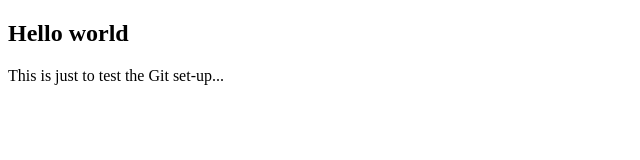
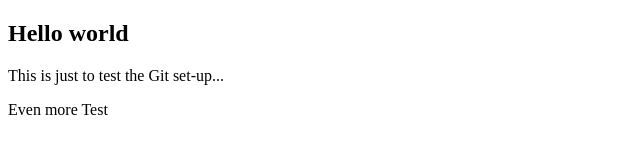
Before and after one commit to Spiritman90/marzuq, a plain HTML site: page index.html in a window 1280 px wide. Shown: the whole page, without its empty margins (0-640 px from the left). Drawn offline with Linux system fonts and the light colour scheme.

Commit message:
Even more test

```diff
--- a/index.html
+++ b/index.html
@@ -9,5 +9,6 @@
 <body>
     <h2>Hello world</h2>
     <p>This is just to test the Git set-up...</p>
+    <p>Even more Test</p>
 </body>
 </html>
```
